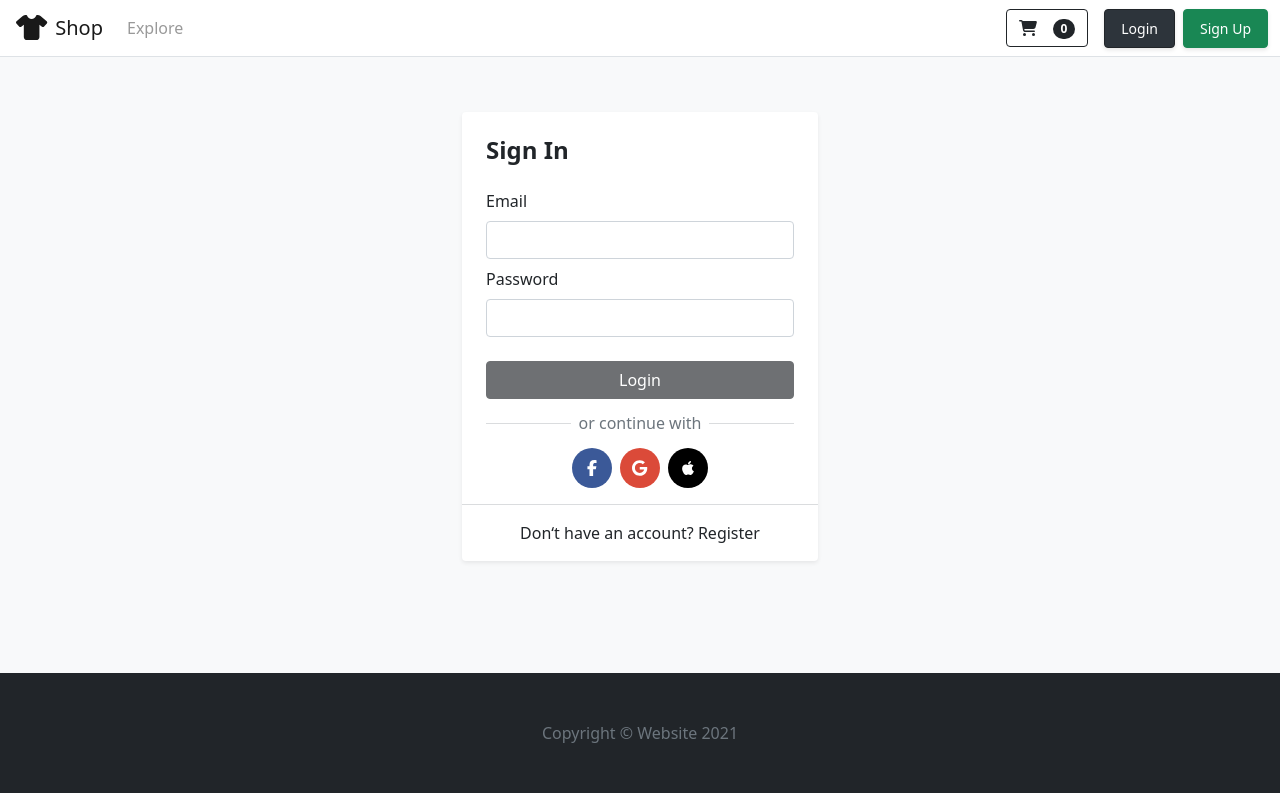
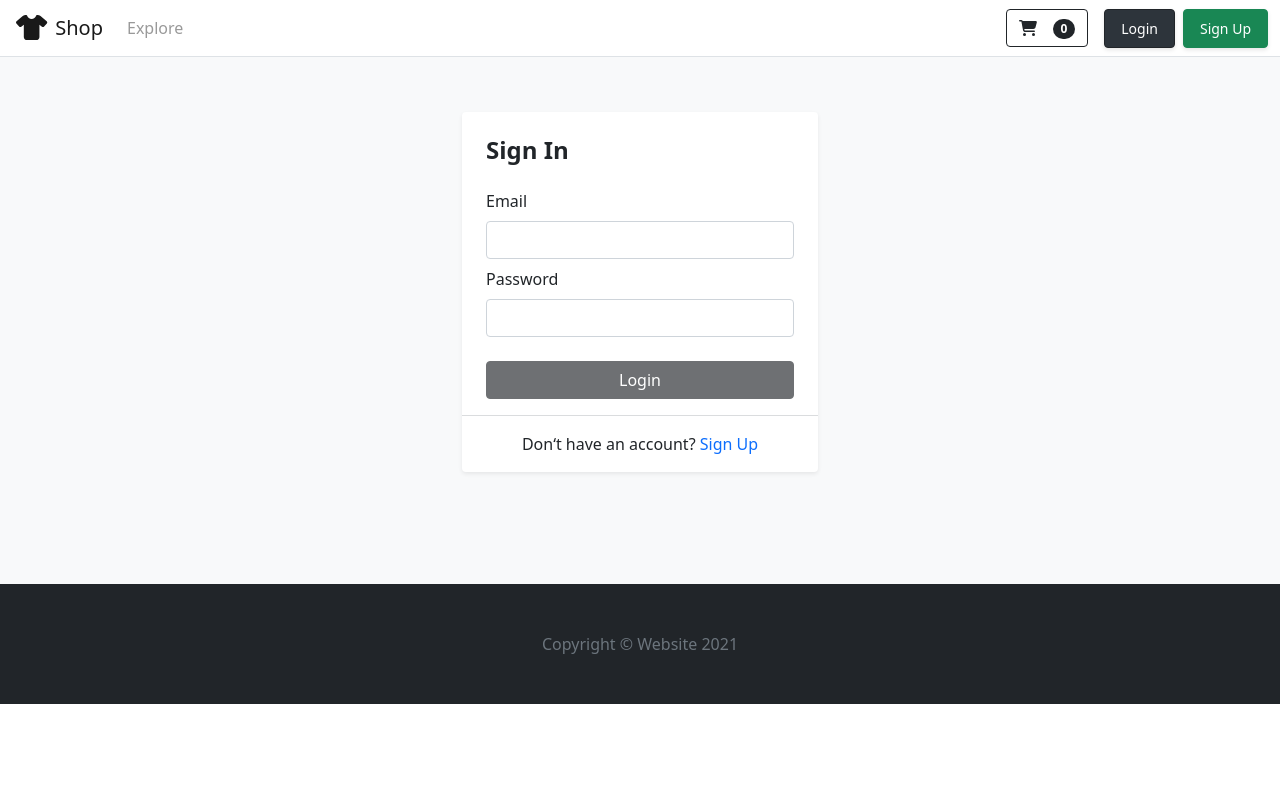
Before and after one commit to LaloSalamanka/react-ecommerce-project, a React (Create React App) app: page /auth/login in a window 1280 px wide. Built offline with nearby package versions, Linux system fonts and the light colour scheme.

Commit message:
little adjustments

```diff
--- a/src/auth/Login.js
+++ b/src/auth/Login.js
@@ -120,40 +120,13 @@ function Login() {
                     Login
                   </button>
                 </div>
-                <div className="col-md-12">
-                  <div className="row g-2">
-                    <div className="col">
-                      <hr className="text-muted" />
-                    </div>
-                    <div className="col-auto align-self-center text-muted">
-                      or continue with
-                    </div>
-                    <div className="col">
-                      <hr className="text-muted" />
-                    </div>
-                  </div>
-                </div>
-
-                <div className="col-md-12">
-                  <div className="hstack gap-2 justify-content-center">
-                    <button className="btn-facebook rounded-circle">
-                      <FontAwesomeIcon icon={["fab", "facebook-f"]} />
-                    </button>
-                    <button className="btn-google rounded-circle">
-                      <FontAwesomeIcon icon={["fab", "google"]} />
-                    </button>
-                    <button className="btn-apple rounded-circle">
-                      <FontAwesomeIcon icon={["fab", "apple"]} />
-                    </button>
-                  </div>
-                </div>
               </form>
             </div>
             <hr className="text-muted my-0" />
             <div className="text-center p-3">
               Don&lsquo;t have an account?{" "}
-              <Link to="/auth/sign-up" className="text-decoration-none fw-medium">
-                Register
+              <Link to="/auth/sign-up" className="text-decoration-none fw-medium link-secondary">
+                Sign Up
               </Link>
             </div>
           </div>
--- a/src/auth/SignUp.js
+++ b/src/auth/SignUp.js
@@ -170,18 +170,11 @@ function SignUp() {
                     Sign Up
                   </button>
                 </div>
-                <div className="col-md-12">
-                  <div className="text-muted bg-light rounded p-3 border small">
-                    By clicking the &lsquo;Sign Up&lsquo; button, you confirm
-                    that you accept our{" "}
-                    <a href="#">Terms of use and Privacy Policy</a>.
-                  </div>
-                </div>
               </form>
               <hr className="text-muted" />
               <div className="text-center">
                 Already have an account?{" "}
-                <Link to="/auth/login" className="text-decoration-none fw-medium">
+                <Link to="/auth/login" className="text-decoration-none fw-medium link-secondary">
                   Login
                 </Link>
               </div>
--- a/src/orders/MyOrders.js
+++ b/src/orders/MyOrders.js
@@ -35,6 +35,12 @@ const MyOrders = () => {
       <br/>
       <br/>
       <h2>My Orders</h2>
+      {orders.length === 0 ? (
+        <div className="alert alert-info text-center mt-4" role="alert">
+          <h4>No Orders Found</h4>
+          <p>You currently have no orders. Start shopping to create your first order!</p>
+        </div>
+      ) :(
       <table className="table table-hover">
         <thead>
           <tr>
@@ -83,6 +89,7 @@ const MyOrders = () => {
           ))}
         </tbody>
       </table>
+      )}
     </div>
   );
 };
```
